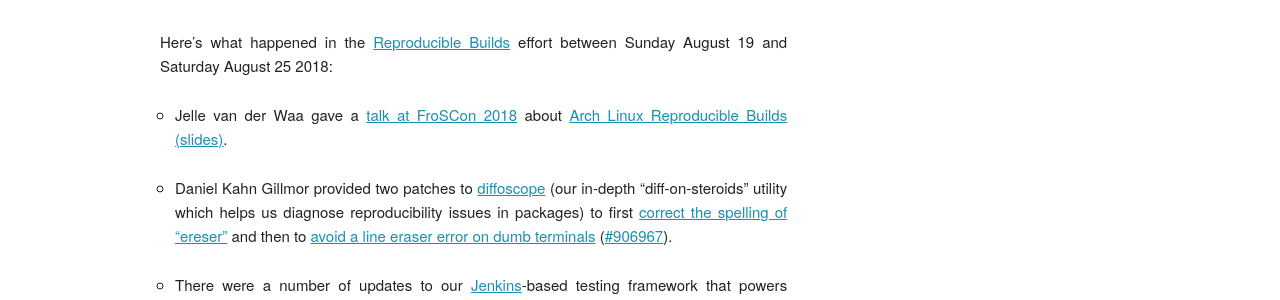
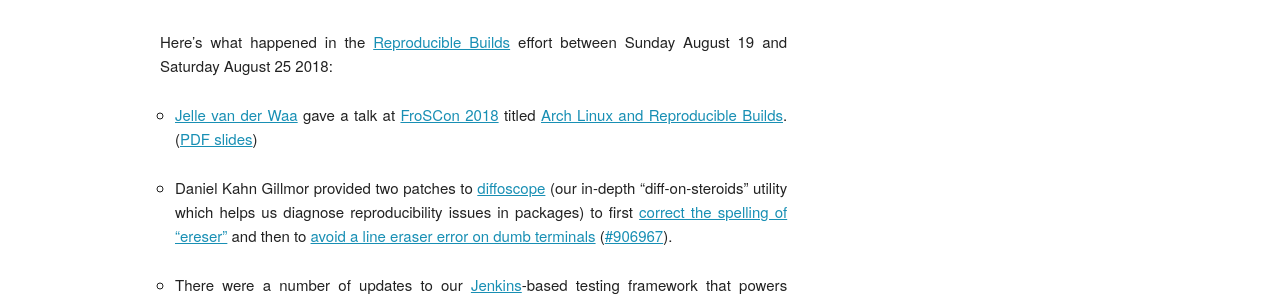
Before and after one commit to prototypefund/reproducible-website, a Jekyll site: the page built from _blog/posts/174.md, in a window 1280 px wide. Shown: the part 425-725 px from the top of the page. Built offline with Jekyll 4.4.1, drawn with Linux system fonts in a browser that asks for light colours; some web fonts are replaced.

Commit message:
Correct/clarify URIs in jelly's talk.

```diff
--- a/_blog/posts/174.md
+++ b/_blog/posts/174.md
@@ -5,7 +5,7 @@
 
 Here's what happened in the [Reproducible Builds](https://reproducible-builds.org) effort between Sunday August 19 and Saturday August 25 2018:
 
- * Jelle van der Waa gave a [talk at FroSCon 2018](https://programm.froscon.de/2018/events/2321.html)  about [Arch Linux Reproducible Builds (slides)](https://programm.froscon.de/2018/system/event_attachments/attachments/000/000/509/original/Arch_Linux_Reproducible_Builds.pdf).
+* [Jelle van der Waa](https://vdwaa.nl/) gave a talk at [FroSCon 2018](https://www.froscon.de/news/froscon-2018/) titled [Arch Linux and Reproducible Builds](https://programm.froscon.de/2018/events/2321.html). ([PDF slides](https://programm.froscon.de/2018/system/event_attachments/attachments/000/000/509/original/Arch_Linux_Reproducible_Builds.pdf))
 
 * Daniel Kahn Gillmor provided two patches to [diffoscope](https://diffoscope.org) (our in-depth "diff-on-steroids" utility which helps us diagnose reproducibility issues in packages) to first [correct the spelling of "ereser"](https://salsa.debian.org/reproducible-builds/diffoscope/commit/3522476) and then to [avoid a line eraser error on dumb terminals](https://salsa.debian.org/reproducible-builds/diffoscope/commit/038ac84) ([#906967](htps://bugs.debian.org/906967)).
 
```
